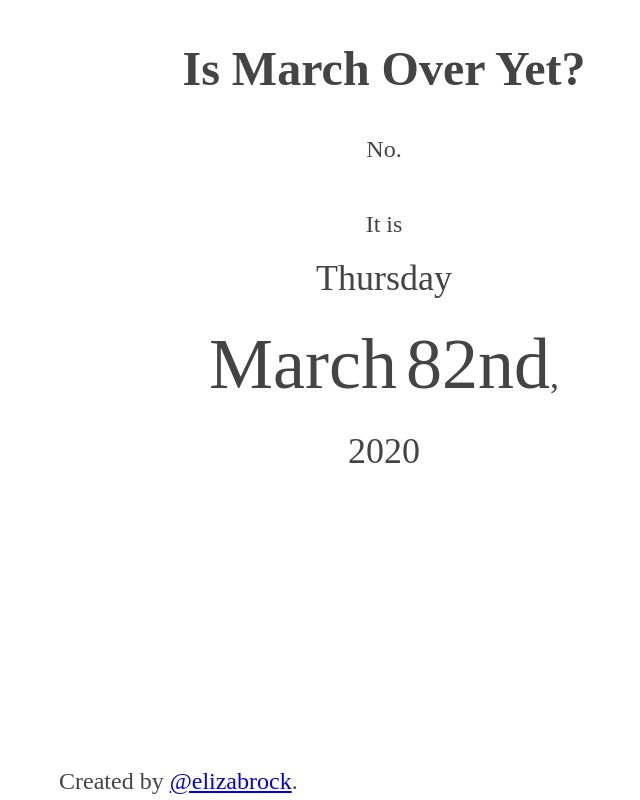
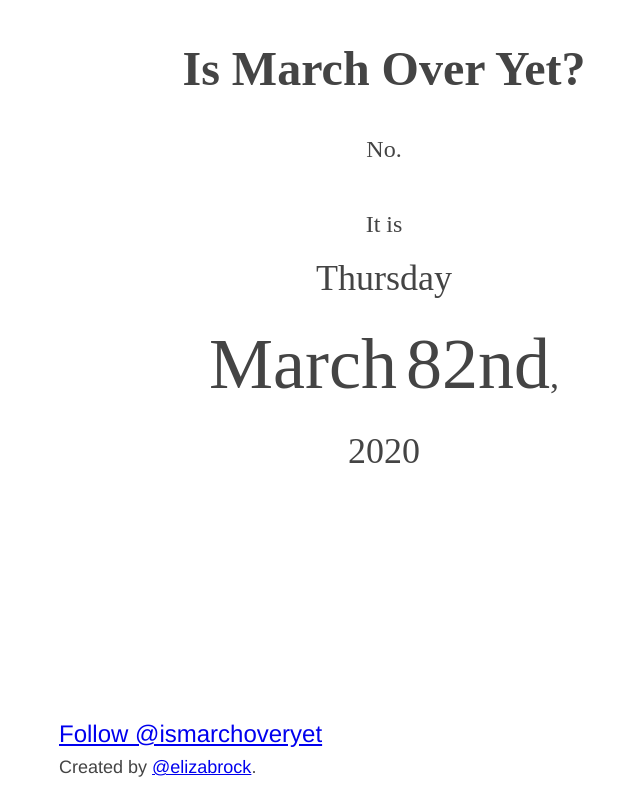
Before and after one commit to elizabrock/75thOfMarch, a plain HTML site: page index.html in a window 1280 px wide. Shown: the whole page, without its empty margins (256-896 px from the left). Drawn offline with Linux system fonts and the light colour scheme; a web font is replaced by a local one.

Commit message:
Add links to @ismarchoveryet

```diff
--- a/css/main.css
+++ b/css/main.css
@@ -27,4 +27,9 @@ main date {
 footer {
   position:fixed;
   bottom: 0;
+  font-family: "Helvetica Neue", Arial, sans-serif;
 }
+.credit {
+  font-size: 75%;
+  margin-top: 0;
+}
--- a/index.html
+++ b/index.html
@@ -21,7 +21,7 @@
     <meta name="twitter:card" content="summary" />
     <!-- <meta property="twitter:image" content="http://elizamarcum.com/images/2018headshot.png" /> -->
     <meta property="twitter:title" content="Is March Over Yet?" />
-    <!-- <meta name="twitter:site" content="@elizabrock" /> -->
+    <meta name="twitter:site" content="@ismarchoveryet" />
     <meta name="twitter:creator" content="@elizabrock" />
     <script type="application/ld+json">
       {
@@ -53,8 +53,11 @@
       </p>
     </main>
     <footer>
-      Created by
-      <a href="http://twitter.com/#!/elizabrock">@elizabrock</a>.
+      <a href="https://twitter.com/ismarchoveryet?ref_src=twsrc%5Etfw" class="twitter-follow-button" data-show-count="false">Follow @ismarchoveryet</a><script async src="https://platform.twitter.com/widgets.js" charset="utf-8"></script>
+      <p class="credit">
+        Created by
+        <a href="http://twitter.com/#!/elizabrock">@elizabrock</a>.
+      </p>
     </footer>
 
     <script type="text/javascript">
```
